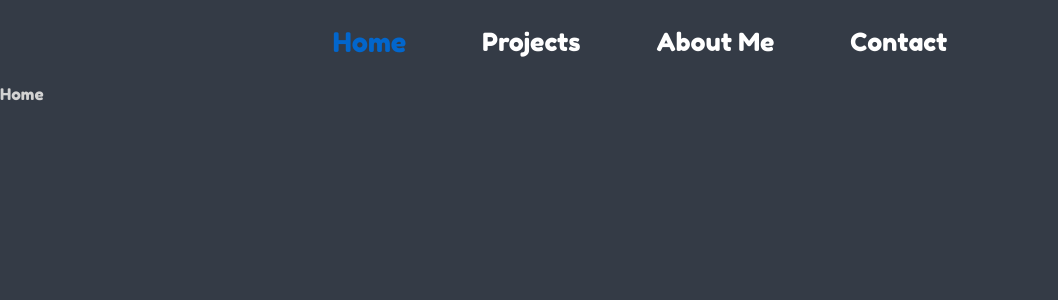
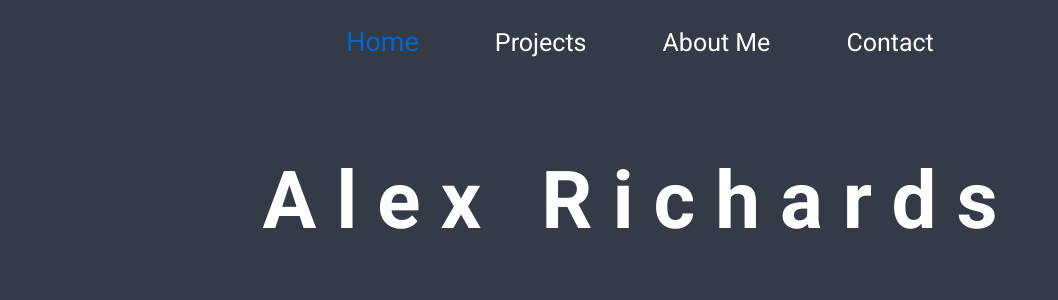
Before and after one commit to acrichards3/portfolio, a React (Create React App) app: page / in a window 1280 px wide. Shown: the top 300 px of the page, without its empty margins (0-1058 px from the left). Built offline with nearby package versions, Linux system fonts and the light colour scheme.

Commit message:
start of home page

```diff
--- a/public/index.html
+++ b/public/index.html
@@ -5,7 +5,7 @@
     <link rel="preconnect" href="https://fonts.googleapis.com" />
     <link rel="preconnect" href="https://fonts.gstatic.com" crossorigin />
     <link
-      href="https://fonts.googleapis.com/css2?family=Fredoka+One&display=swap"
+      href="https://fonts.googleapis.com/css2?family=Roboto:wght@300;400;500;700&display=swap"
       rel="stylesheet"
     />
     <title>Alex's Portfolio</title>
--- a/src/App.tsx
+++ b/src/App.tsx
@@ -1,6 +1,6 @@
 import React from 'react';
 import DetermineNavbar from './components/navbar/DetermineNavbar';
-import Home from './pages/Home';
+import HomePage from './pages/HomePage';
 import { BrowserRouter as Router, Routes, Route } from 'react-router-dom';
 import './App.scss';
 
@@ -10,7 +10,7 @@ function App() {
       <Router>
         <DetermineNavbar />
         <Routes>
-        <Route path="/" element={<Home />} />
+        <Route path="/" element={<HomePage />} />
         </Routes>
       </Router>
     </div>
--- a/src/Variables.scss
+++ b/src/Variables.scss
@@ -4,4 +4,4 @@ $openNav: #2e3744;
 $siteBlue: #0266cc;
 
 // FONTS
-$mainFont: 'Fredoka One', 'Cursive';
+$mainFont: 'Roboto', 'Cursive';
--- /dev/null
+++ b/src/components/home/Home.module.scss
@@ -0,0 +1,14 @@
+@import "../../Variables.scss";
+
+.container {
+    display: flex;
+    justify-content: center;
+    margin-top: 1rem;
+}
+
+.titleName {
+    color: white;
+    letter-spacing: 20px;
+    font-size: 80px;
+    font-weight: bold;
+}
--- /dev/null
+++ b/src/components/home/Home.tsx
@@ -0,0 +1,10 @@
+import React from 'react';
+import styles from './Home.module.scss';
+
+export default function Home() {
+  return (
+    <div className={styles.container}>
+      <h1 className={styles.titleName}>Alex Richards</h1>
+    </div>
+  );
+}
--- a/src/components/navbar/DetermineNavbar.tsx
+++ b/src/components/navbar/DetermineNavbar.tsx
@@ -11,7 +11,7 @@ export default function DetermineNavbar() {
     }, []);
 
 
-  if (window.screen.width < 768 || width < breakpoint) {
+  if (window.screen.width < breakpoint || width < breakpoint) {
     return <MobileNavbar />;
   }
 
--- a/src/components/navbar/mobileNav/MobileNavbar.tsx
+++ b/src/components/navbar/mobileNav/MobileNavbar.tsx
@@ -14,7 +14,7 @@ export default function MobileNavbar() {
         <div className={styles.menuOpen}>
           <div>
             <button onClick={() => setIsOpen(false)} className={styles.menuBtn}>
-              <Icon icon="menu-open" size={100} />
+              <Icon icon="menu-open" size={120} />
             </button>
           </div>
         </div>
@@ -23,7 +23,7 @@ export default function MobileNavbar() {
 
     return (
       <button onClick={() => setIsOpen(true)} className={styles.menuBtn}>
-        <Icon icon="menu" size={100} />
+        <Icon icon="menu" size={120} />
       </button>
     );
   };
--- a/src/pages/Home.tsx
+++ /dev/null
@@ -1,7 +0,0 @@
-import React from 'react'
-
-export default function Home() {
-  return (
-    <div>Home</div>
-  )
-}
--- /dev/null
+++ b/src/pages/HomePage.tsx
@@ -0,0 +1,8 @@
+import React from 'react';
+import Home from '../components/home/Home';
+
+export default function HomePage() {
+  return (
+    <div><Home /></div>
+  )
+}
```
